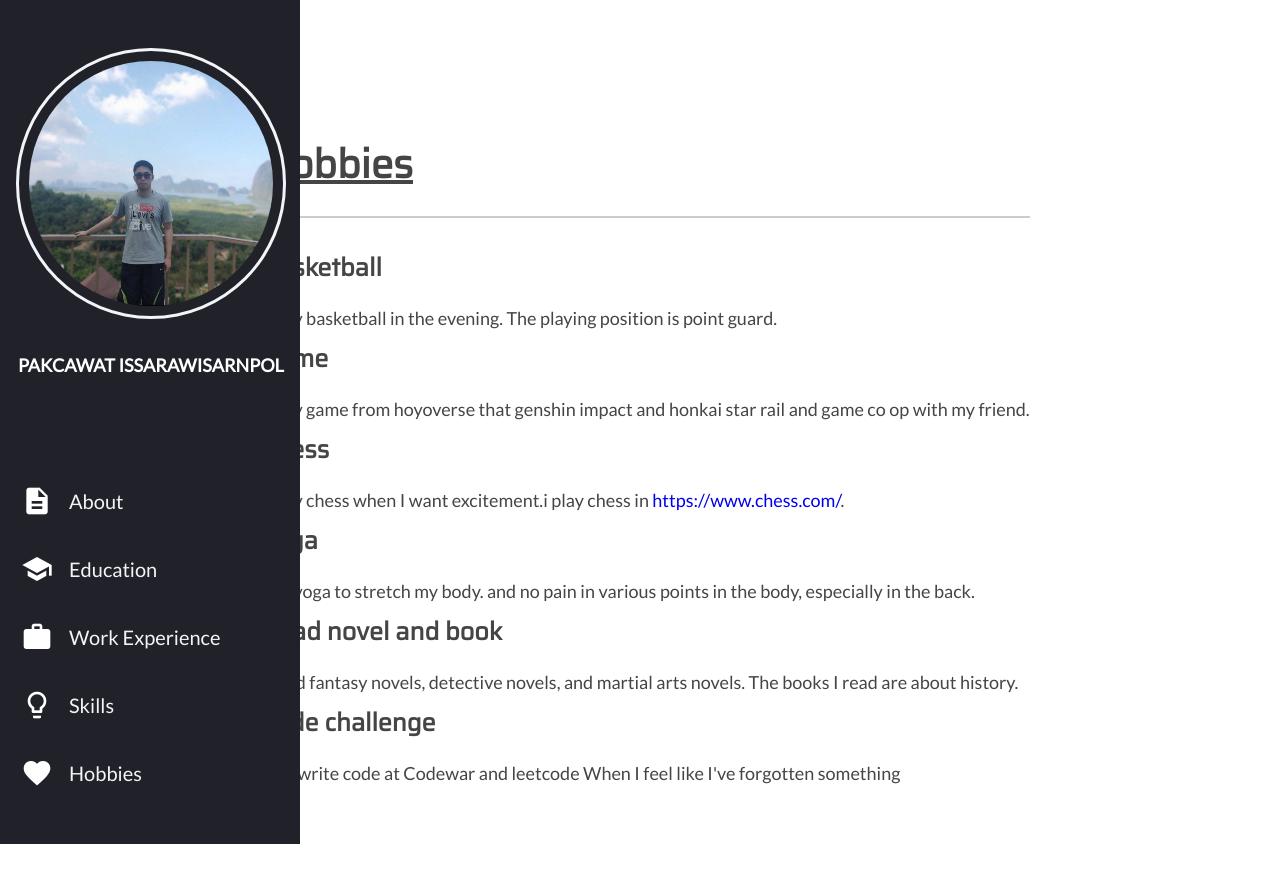
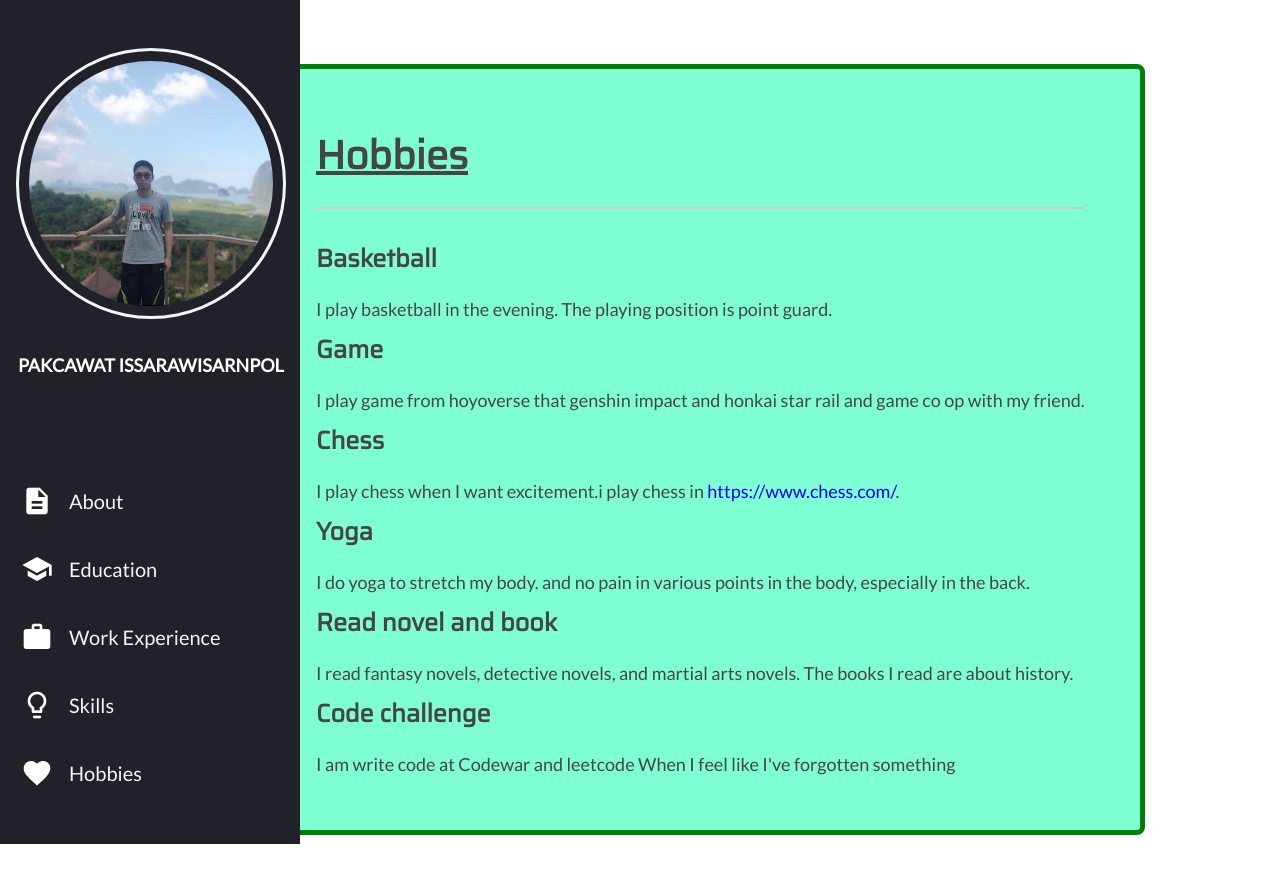
Before and after one commit to Pakcawat/vue-resume-page, a Vue app: page /#/hobbies in a window 1280 px wide. Shown: the top 882 px of the page. After the commit the page ends 835 px from the top, so only its background shows below. Built offline with nearby package versions, Linux system fonts and the light colour scheme.

Commit message:
last2-commit

```diff
--- a/src/views/Hobbies.vue
+++ b/src/views/Hobbies.vue
@@ -1,5 +1,6 @@
 <template>
     <div class="flex-box">
+        <div class="box">
             <div class="item">
                 <p class="text-work-header" style="font-size: 40px;text-decoration: underline;">Hobbies</p>
                 <hr />
@@ -11,22 +12,26 @@
             </div>
             <div class="item">
                 <p class="text-work-header">Game</p>
-            <p class="text-work">I play game from hoyoverse that genshin impact and honkai star rail and game co op with my
+                <p class="text-work">I play game from hoyoverse that genshin impact and honkai star rail and game co op with
+                    my
                     friend.</p>
             </div>
             <div class="item">
                 <p class="text-work-header">Chess</p>
 
-            <p class="text-work">I play chess when I want excitement.i play chess in <a href="https://www.chess.com/">https://www.chess.com/</a>.</p>
+                <p class="text-work">I play chess when I want excitement.i play chess in <a
+                        href="https://www.chess.com/">https://www.chess.com/</a>.</p>
             </div>
             <div class="item">
                 <p class="text-work-header">Yoga</p>
-            <p class="text-work">I do yoga to stretch my body. and no pain in various points in the body, especially in the
+                <p class="text-work">I do yoga to stretch my body. and no pain in various points in the body, especially in
+                    the
                     back.</p>
             </div>
             <div class="item">
                 <p class="text-work-header">Read novel and book</p>
-            <p class="text-work">I read fantasy novels, detective novels, and martial arts novels. The books I read are about history.</p>
+                <p class="text-work">I read fantasy novels, detective novels, and martial arts novels. The books I read are
+                    about history.</p>
             </div>
             <div class="item">
                 <p class="text-work-header">Code challenge</p>
@@ -34,4 +39,17 @@
             </div>
 
         </div>
+    </div>
 </template>
+<style>
+.box {
+    background-color: aquamarine;
+    border-radius: 8px;
+    display: grid;
+    place-content: center;
+    padding: 50px;
+    border: 5px solid green;
+
+
+}
+</style>
--- a/src/views/Skills.vue
+++ b/src/views/Skills.vue
@@ -3,7 +3,7 @@
         <div class="item">
             <p class="text-work-header" style="font-size: 40px;text-decoration: underline;">SKILLS
             </p>
-            <hr>
+
         </div>
 
         <p>
@@ -53,7 +53,10 @@
     align-items: stretch;
     column-gap: 20px;
     row-gap: 20px;
-    margin: 10% 0% 10% 30%;
+    margin: 3% 0% 0% 20%;
+    background-color:  rgb(150, 234, 255);
+    border: 5px solid rgb(0, 0, 0);
+    padding: 100px;
 
 }
 
--- a/src/views/Work_Experience.vue
+++ b/src/views/Work_Experience.vue
@@ -1,7 +1,5 @@
 <template>
     <div class="flex-box">
-
-
         <div class="item">
             <div class="resume_right">
                 <div class="resume_item resume_about">
@@ -140,7 +138,7 @@ hr {
     box-sizing: border-box;
     flex-direction: column;
     flex-wrap: wrap;
-    margin: 10% 10% 10% 20%;
+    margin: 5% 10% 0% 20%;
 
 }
 
```
Lines whose indentation alone changed are shown as unchanged.
